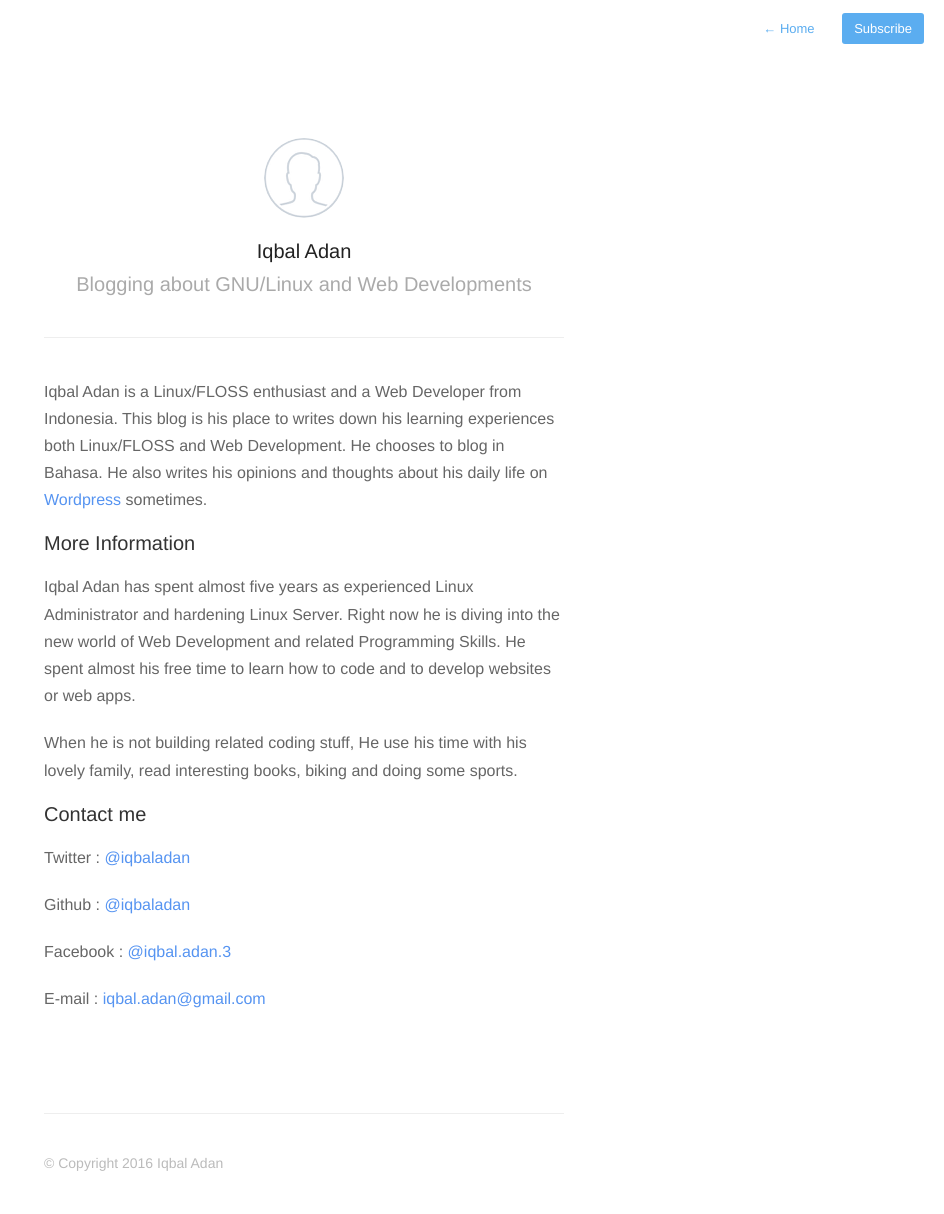
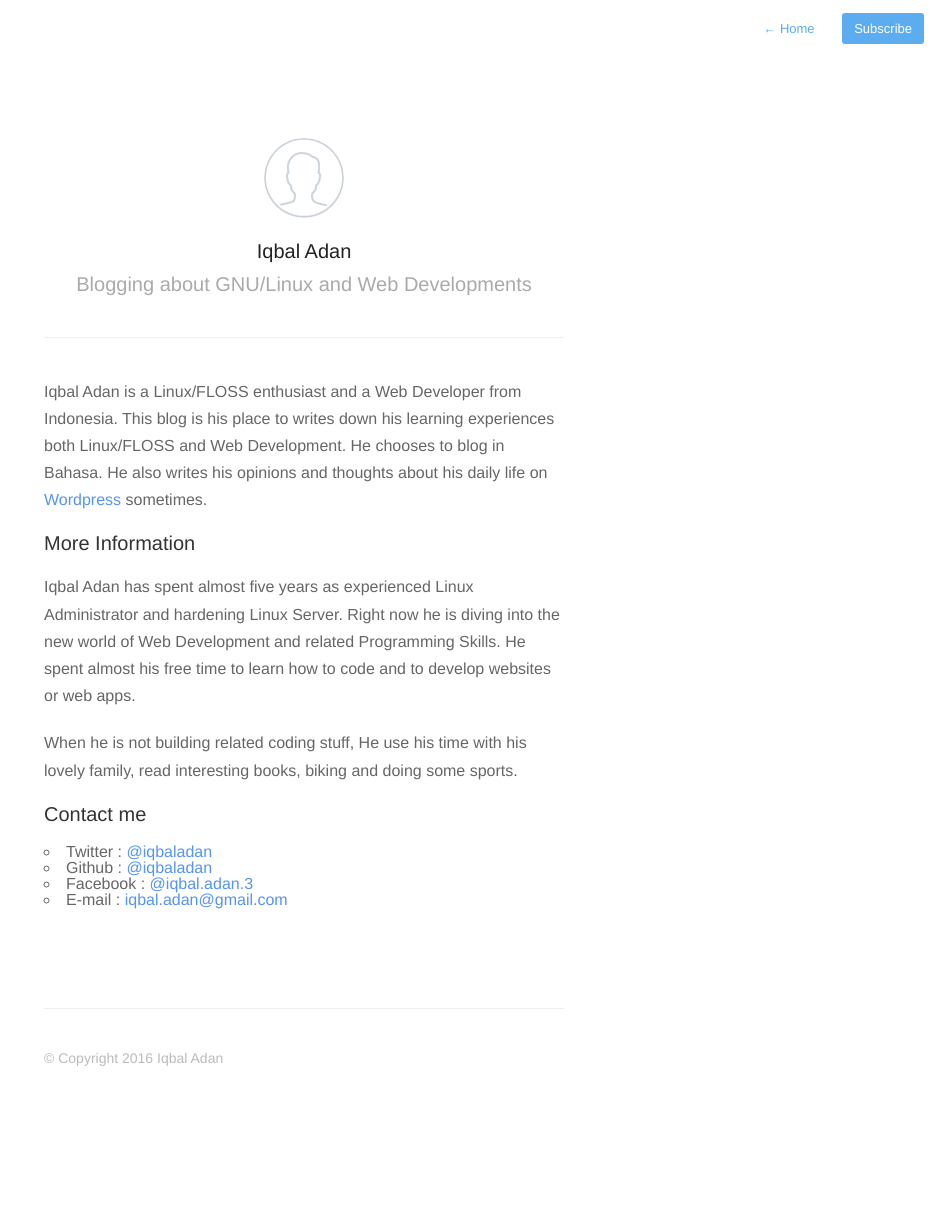
Before and after one commit to iqbaladan/iqbaladan.github.io, a Jekyll site: the page built from about.md, in a window 1280 px wide. Shown: the whole page, without its empty margins (336-1280 px from the left). Built offline with Jekyll 4.4.1, drawn with Linux system fonts in a browser that asks for light colours; nearby versions of some CDN libraries; Markdown is read by kramdown in place of the engine named in the settings; after the commit the page ends 1109 px from its top, so only the background shows below that.

```diff
--- a/_config.yml
+++ b/_config.yml
@@ -4,7 +4,7 @@ meta_description: "Iqbal Adan, Blogging about stuffs"
 
 aboutPage: true
 
-markdown: redcarpet
+markdown: kramdown
 highlighter: pygments
 
 paginate: 20
--- a/about.md
+++ b/about.md
@@ -14,12 +14,9 @@ When he is not building related coding stuff, He use his time with his lovely fa
 
 ### Contact me
 
-Twitter  : [@iqbaladan](https://twitter.com/iqbaladan)
-
-Github   : [@iqbaladan](https://github.com/iqbaladan)
-
-Facebook : [@iqbal.adan.3](https://www.facebook.com/iqbal.adan.3)
-
-E-mail   : [iqbal.adan@gmail.com](mailto:iqbal.adan@gmail.com)
+* Twitter       : [@iqbaladan](https://twitter.com/iqbaladan)
+* Github        : [@iqbaladan](https://github.com/iqbaladan)
+* Facebook      : [@iqbal.adan.3](https://www.facebook.com/iqbal.adan.3)
+* E-mail        : [iqbal.adan@gmail.com](mailto:iqbal.adan@gmail.com)
 
 {% include footer.html %}
```
